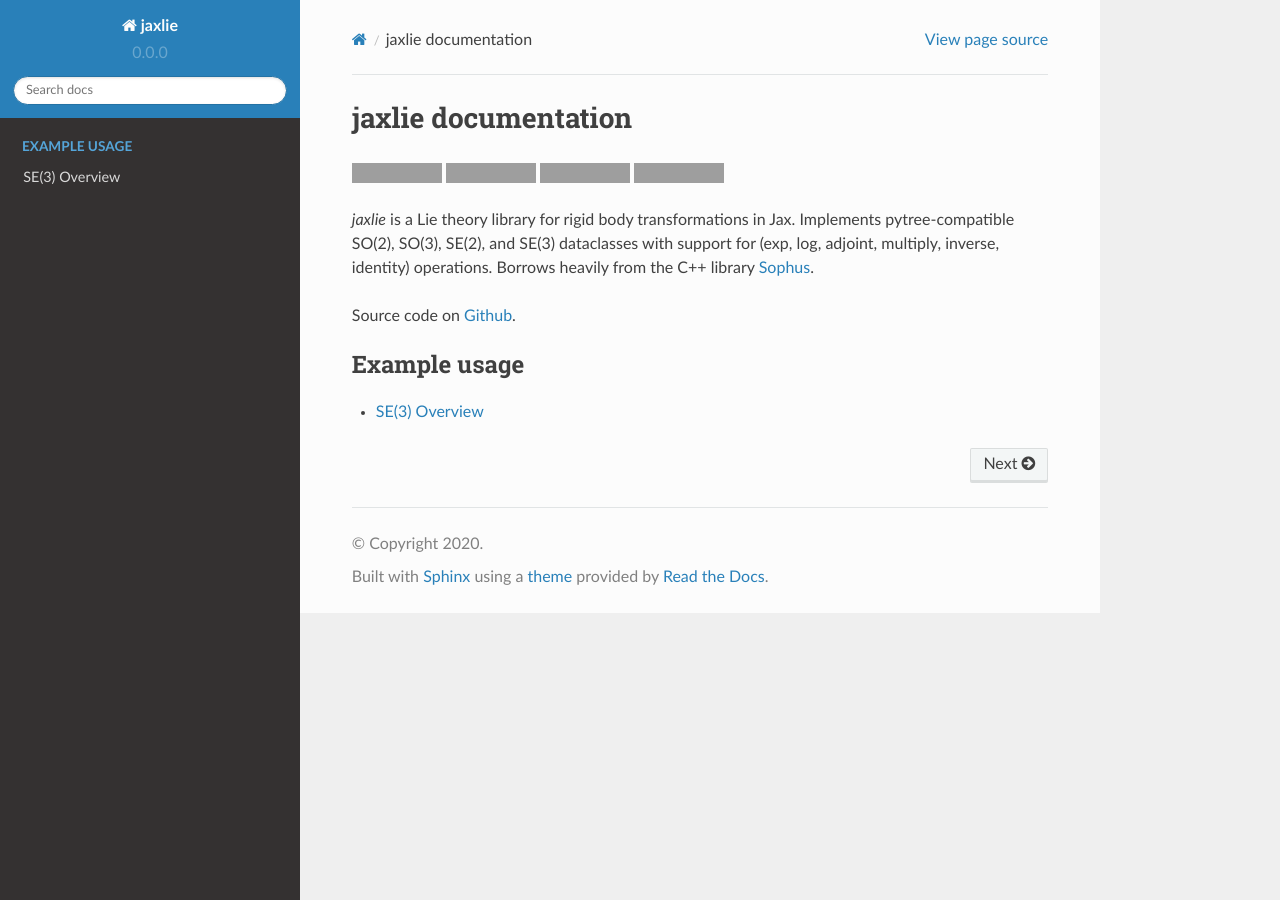
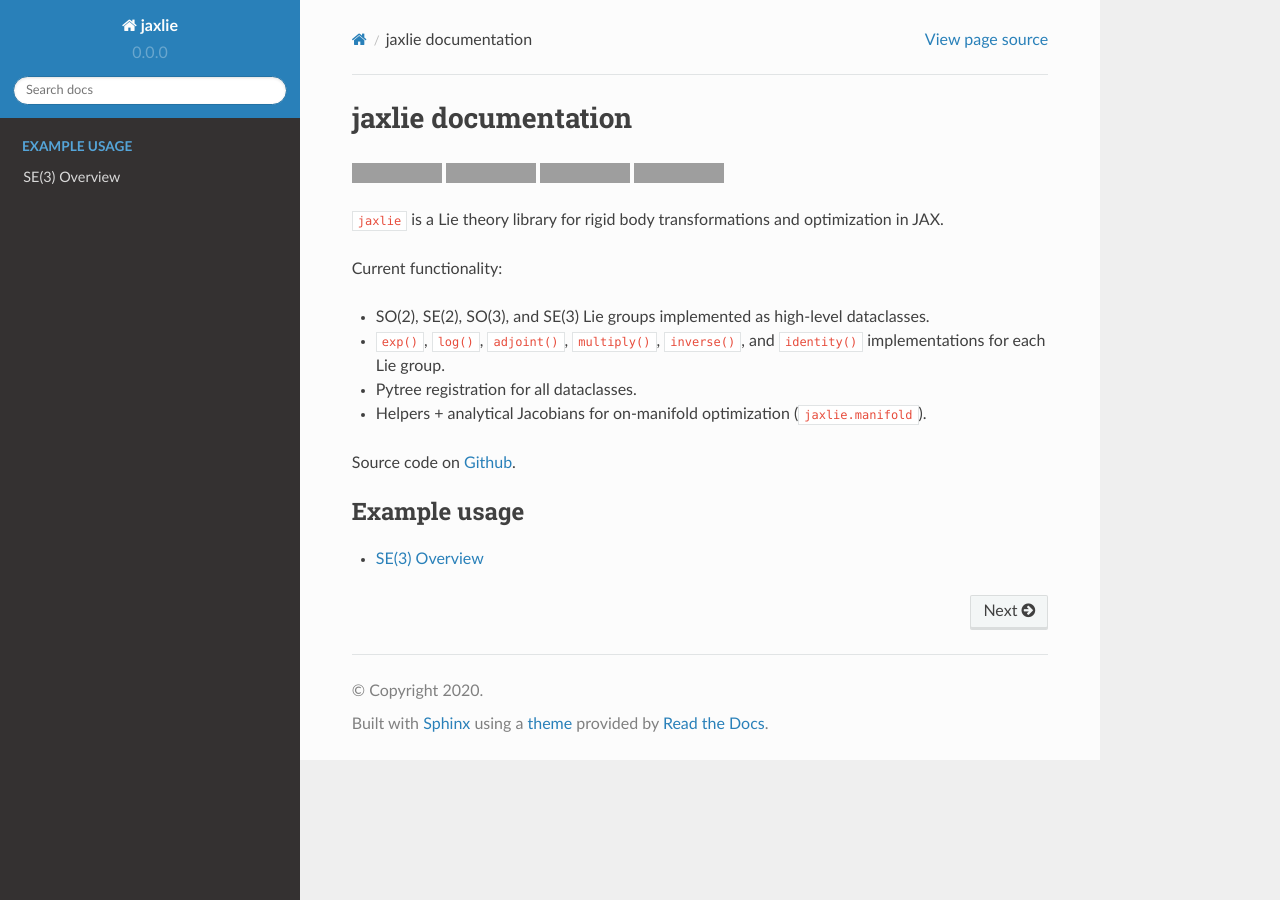
Before and after one commit to brentyi/jaxlie, a Sphinx documentation site: the page built from docs/source/index.rst, in a window 1280 px wide. Built offline with Sphinx 7.4.7 and the Read the Docs theme 2.0.0, drawn with Linux system fonts in a browser that asks for light colours; pages that are not in the unit, such as notebooks, are missing from menus; the version number is read from the project's files by our own code; grey boxes are pictures that could not be loaded.

Commit message:
Phase out Python 3.7, sync docs

```diff
--- a/docs/source/index.rst
+++ b/docs/source/index.rst
@@ -3,10 +3,22 @@ jaxlie documentation
 
 |build| |nbsp| |mypy| |nbsp| |lint| |nbsp| |coverage|
 
-`jaxlie` is a Lie theory library for rigid body transformations in Jax. Implements
-pytree-compatible SO(2), SO(3), SE(2), and SE(3) dataclasses with support for
-(exp, log, adjoint, multiply, inverse, identity) operations. Borrows heavily from
-the C++ library `Sophus <https://github.com/strasdat/Sophus>`_.
+
+:code:`jaxlie` is a Lie theory library for rigid body transformations and
+optimization in JAX.
+
+Current functionality:
+
+- SO(2), SE(2), SO(3), and SE(3) Lie groups implemented as high-level
+  dataclasses.
+
+- :code:`exp()`, :code:`log()`, :code:`adjoint()`, :code:`multiply()`,
+  :code:`inverse()`, and :code:`identity()` implementations for each Lie group.
+
+- Pytree registration for all dataclasses.
+
+- Helpers + analytical Jacobians for on-manifold optimization
+  (:code:`jaxlie.manifold`).
 
 Source code on `Github <https://github.com/brentyi/jaxlie>`_.
 
```
Also changed, not shown: README.md (+20 -5 lines), 2 other files.
